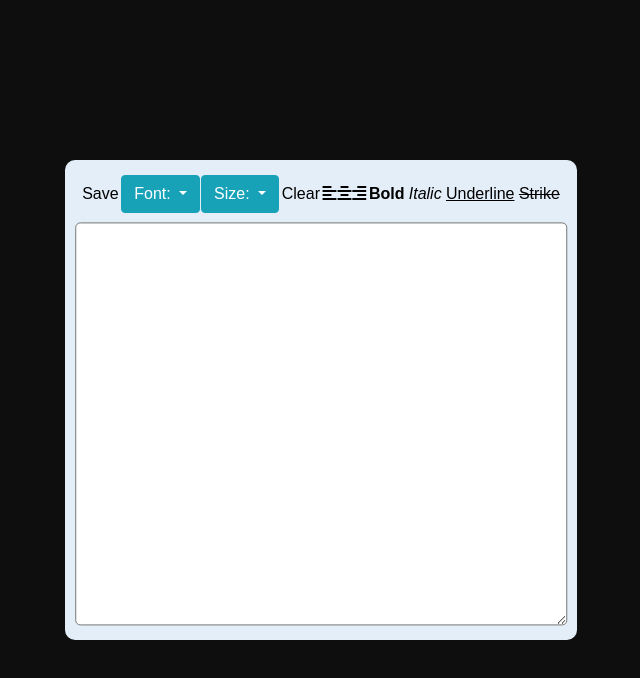
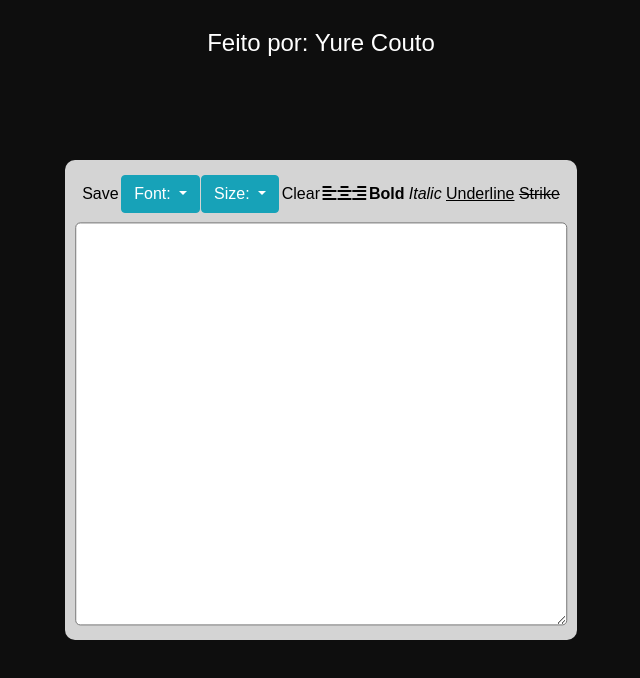
Before and after one commit to yurecouto/Javascript-Text-Editor, a plain HTML site: page index.htm in a window 1280 px wide. Shown: the whole page, without its empty margins (319-959 px from the left). Drawn offline with nearby package versions, Linux system fonts and the light colour scheme.

Commit message:
final commit

```diff
--- a/index.htm
+++ b/index.htm
@@ -24,6 +24,9 @@
 </head>
 <body>
     <div class="background">
+
+        <h4 class="title">Feito por: Yure Couto</h4>
+
         <div class="editor">
             <table class="header">
 
--- a/style.css
+++ b/style.css
@@ -10,9 +10,17 @@
     font-family: Arial, Helvetica, sans-serif;
 }
 
+
+.title{
+    position: absolute;
+    color: white;
+    left: 50%;
+    transform: translate(-50%, 100%);
+}
+
 .editor{
     position: absolute;
-    background-color: rgb(227, 238, 248);
+    background-color: rgb(212, 212, 212);
     width: 40%;
     height: 60%;
     top: 50%;
```
